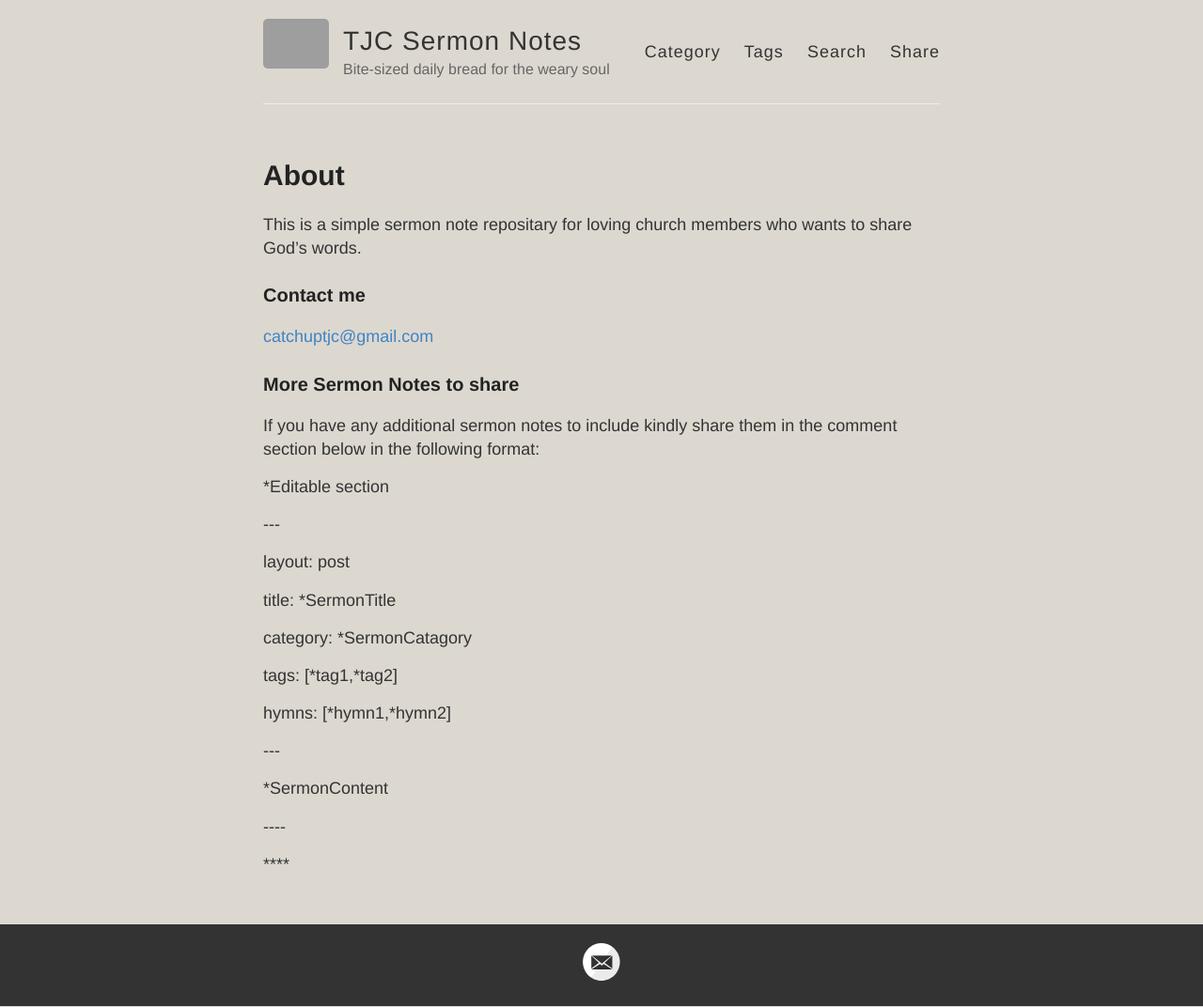
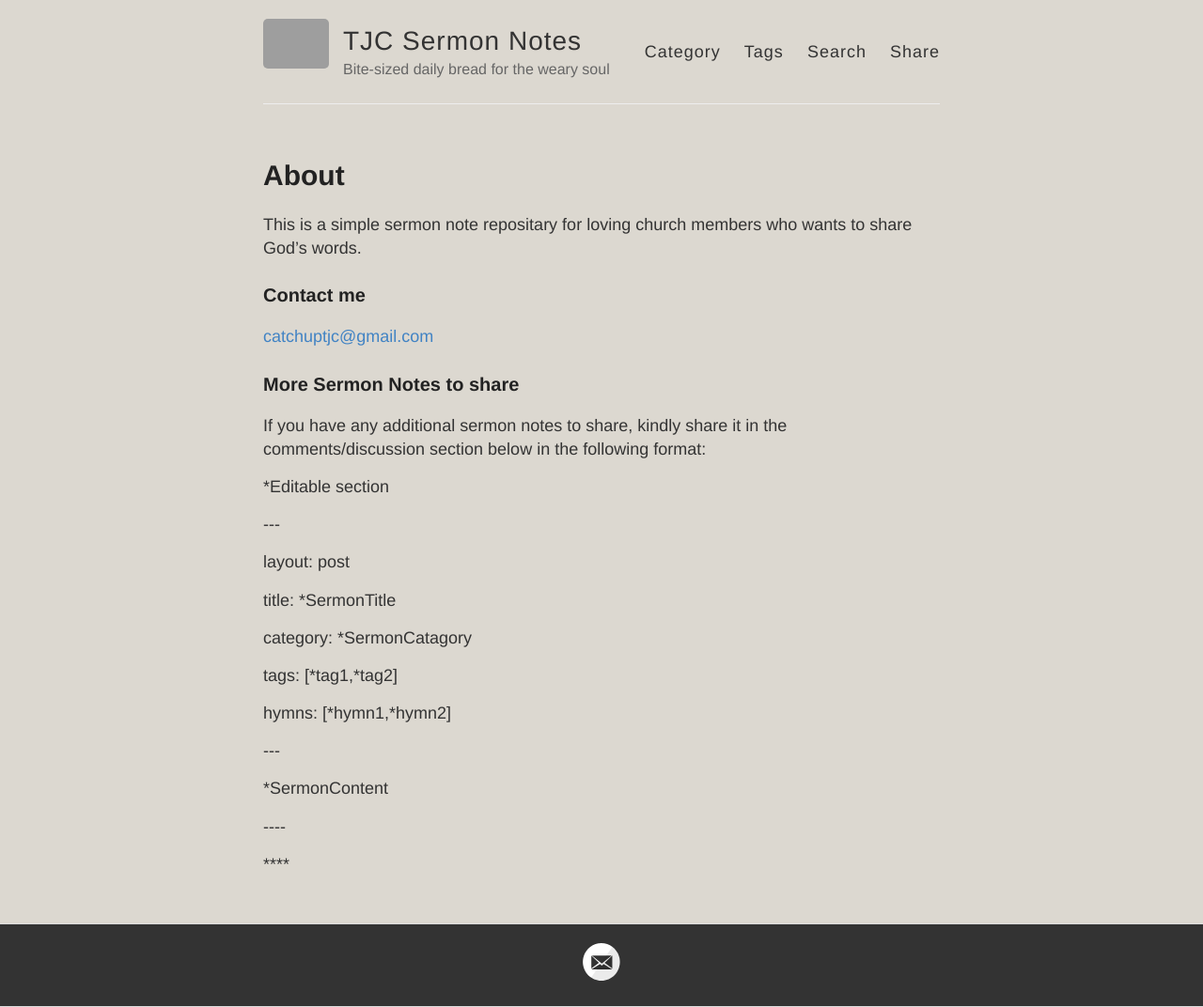
Before and after one commit to catchupTJC/catchuptjc.github.io, a Jekyll site: the page built from about.md, in a window 1280 px wide. Shown: the whole page at 94% size. Built offline with Jekyll 4.4.1, drawn with Linux system fonts in a browser that asks for light colours; nearby versions of some CDN libraries; comment, search, counter and statistics services are not loaded; grey boxes are pictures that could not be loaded.

Commit message:
Update about.md

```diff
--- a/about.md
+++ b/about.md
@@ -12,7 +12,7 @@ This is a simple sermon note repositary for loving church members who wants to s
 
 ### More Sermon Notes to share
 
-If you have any additional sermon notes to include kindly share them in the comment section below in the following format:
+If you have any additional sermon notes to share, kindly share it in the comments/discussion section below in the following format:
 <p> *Editable section</p>
 
 <p>---</p>
```
